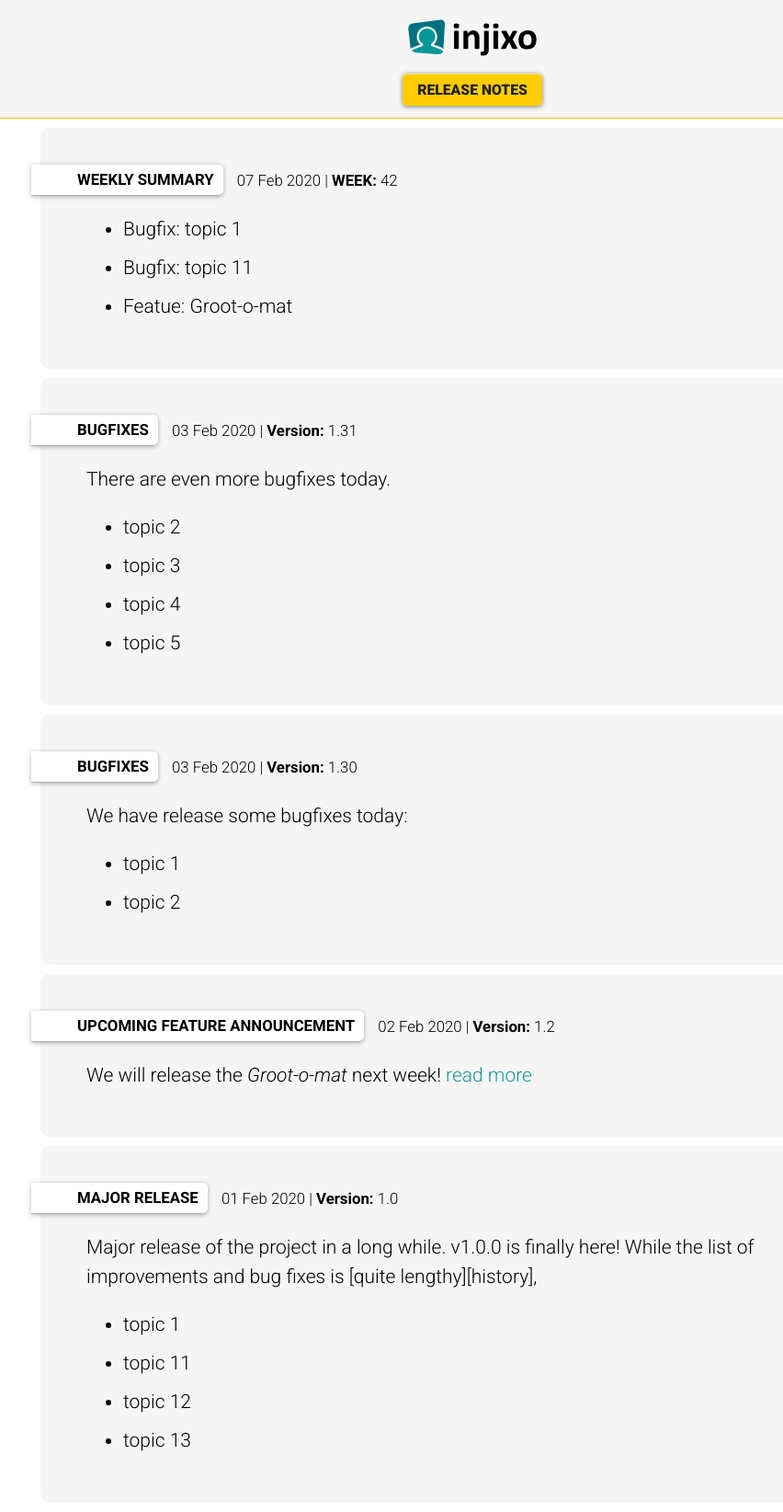
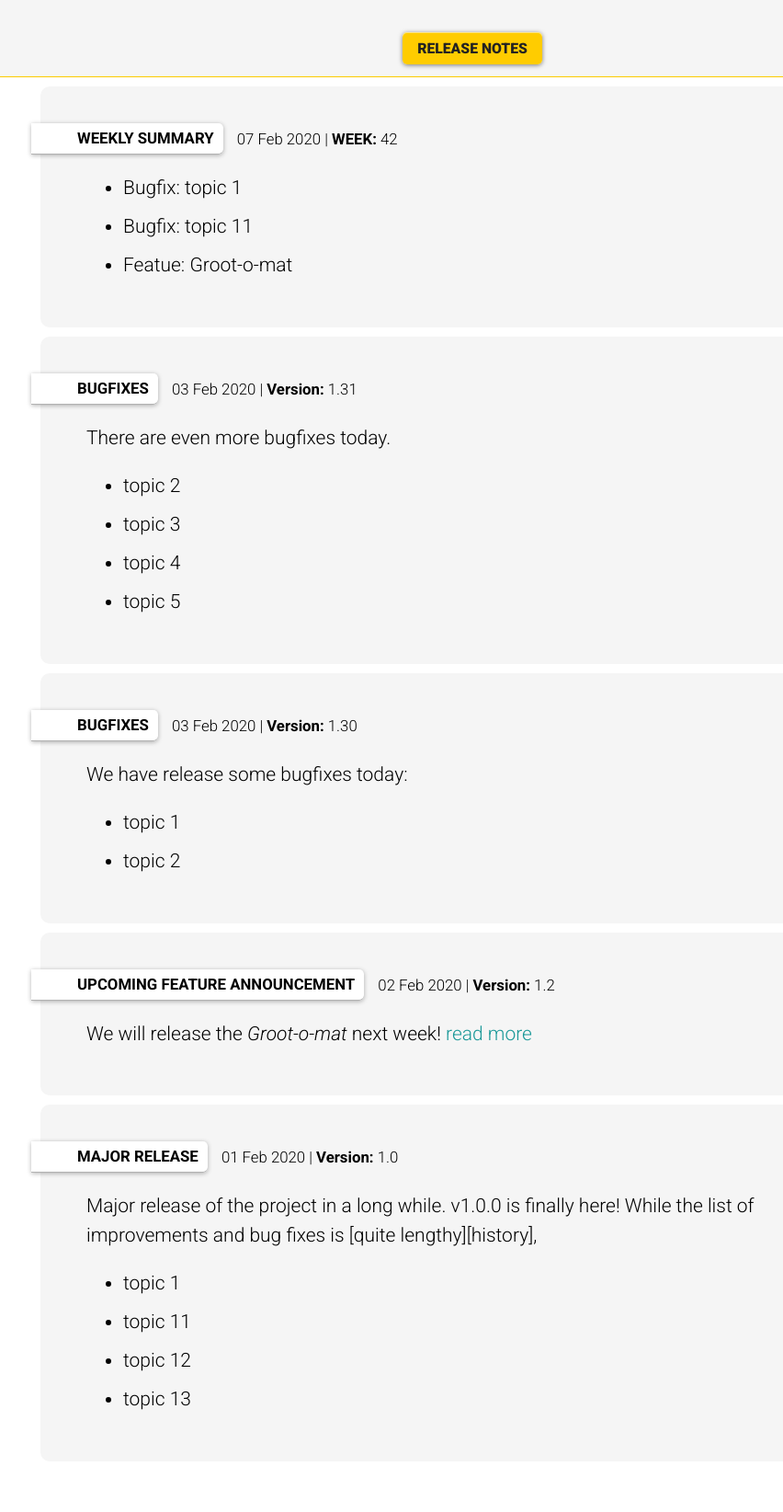
Before and after one commit to cadamini/jekyll-release-notes-clone, a Jekyll site: the page built from pages/news.html, in a window 1280 px wide. Shown: the whole page at 92% size, without its empty margins (126-978 px from the left). Built offline with Jekyll 4.4.1, drawn with Linux system fonts in a browser that asks for light colours; after the commit the page ends 1599 px from its top, so only the background shows below that.

Commit message:
Remove logo

```diff
--- a/_includes/header.html
+++ b/_includes/header.html
@@ -3,7 +3,6 @@
     <div class="center-on-mobiles">
       <h1>
         <a href="/" class="logo">
-          <img src="img/injixo-logo-header.svg" alt="injixo Logo">
         </a>
       </h1>
     </div>
```
Also changed, not shown: img/injixo-logo-header.svg (deleted).
